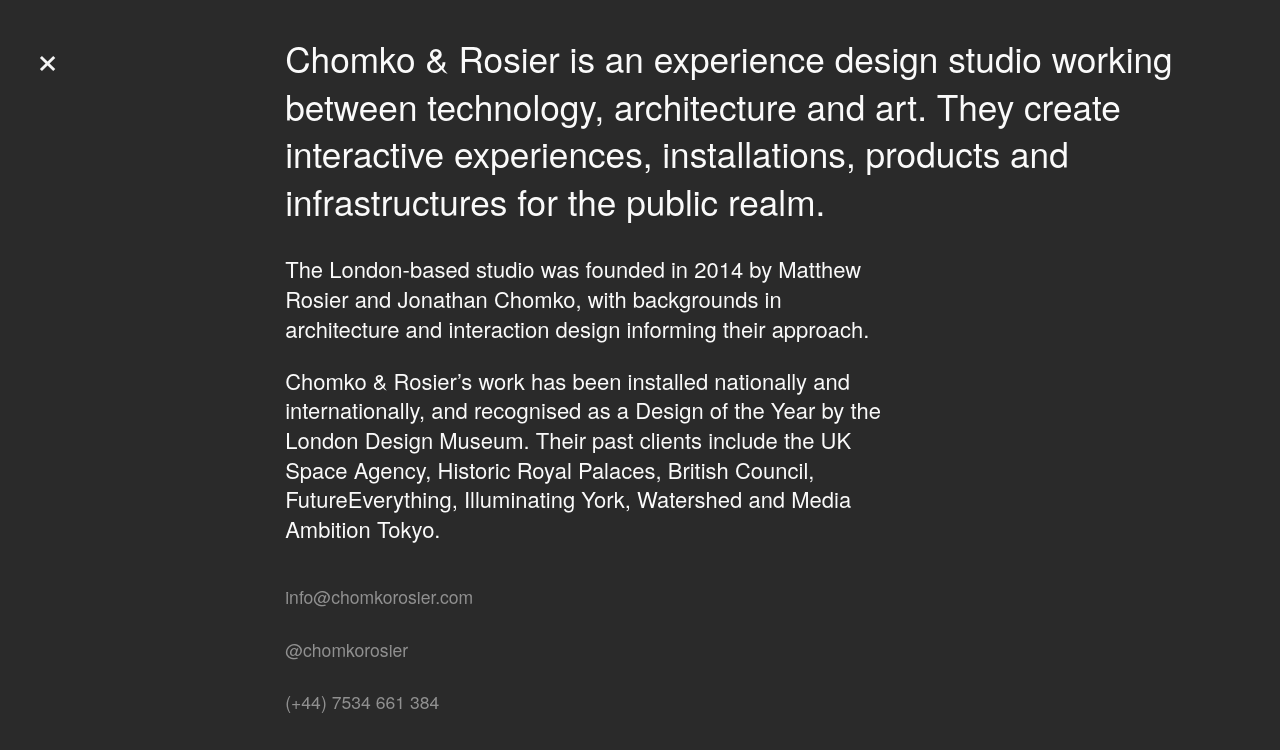
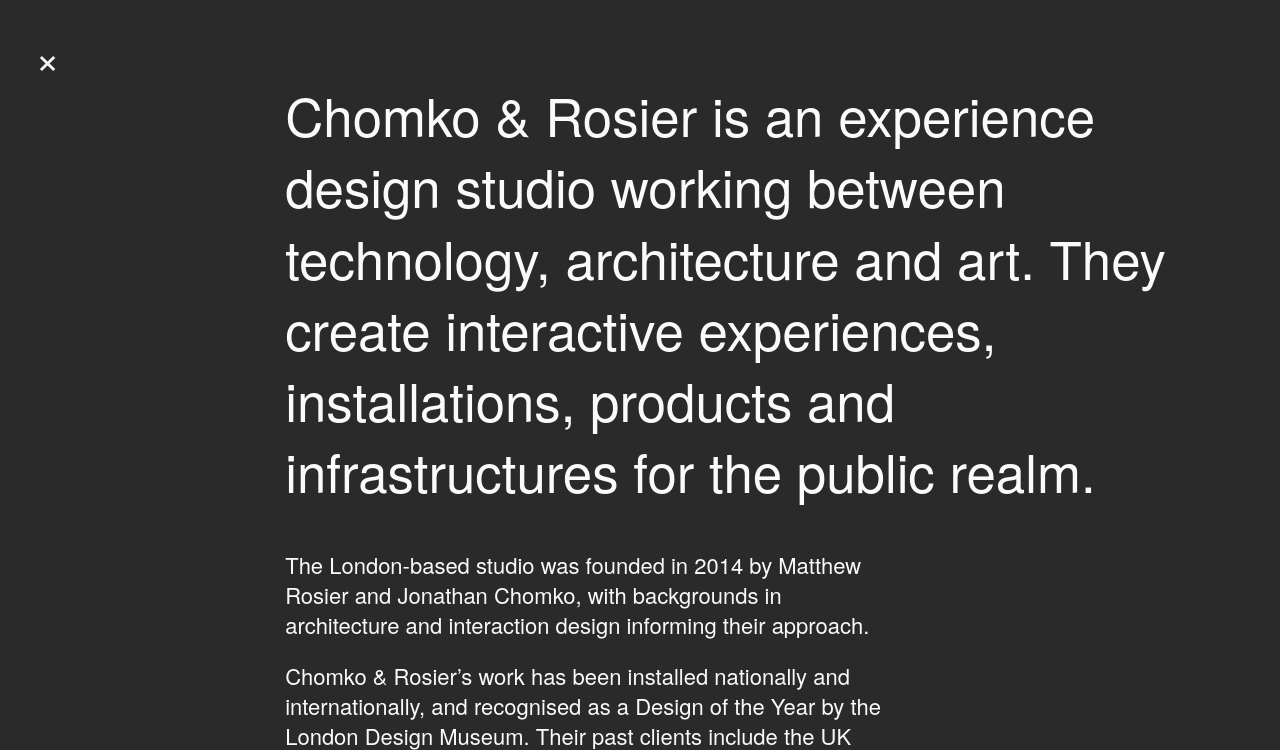
Before and after one commit to jchomko/chomkorosier, a PHP site: page /about.html in a window 1280 px wide. Shown: the top 750 px of the page. Run offline with PHP 8.4, Linux system fonts and the light colour scheme; some libraries are stand-ins or nearby versions.

Commit message:
Revert "about spacing"
This reverts commit a6a8e2a40a50cf117d987ddd87f862cbf688453d.

```diff
--- a/css/custom.css
+++ b/css/custom.css
@@ -46,10 +46,6 @@ p  { font-size: 1.0em; }
 	font-size: 1.25em;
 	line-height: 1.35;
 	margin-bottom: 0.625em;
-}
-.content-about h1 {
-	font-size: 1.8em;
-	margin-top: 0;
 }
 .address {
 	margin: 2em 0px;
@@ -174,10 +170,6 @@ p  { font-size: 1.0em; }
 		margin:auto;
 	}
 
-	.content-about h1 {
-		font-size: 2em;
-	}
-
 	header.secondary {
 		display: block; // display logo on desktop
 		//padding-bottom: 2em;
```
